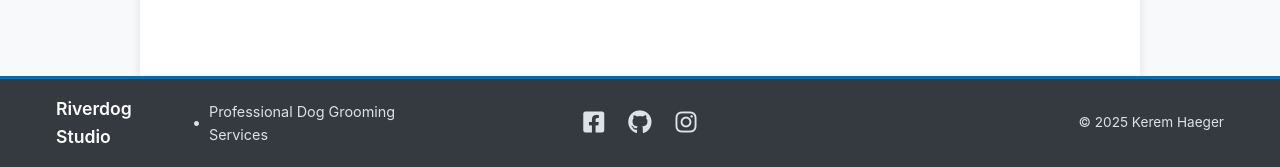
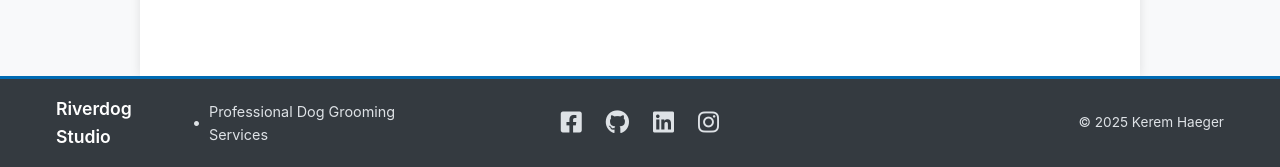
Before and after one commit to Kerem-Haeger/dog_booking_system, a Django app: page /register/ in a window 1280 px wide. Shown: the part 1460-1627 px from the top of the page. Run offline with Django 4.2, Linux system fonts and the light colour scheme; parts of the project's set-up code (start-up, migrations or seed data) failed here and were passed over.

Commit message:
Add linkedin link in footer

```diff
--- a/core/templates/core/base.html
+++ b/core/templates/core/base.html
@@ -144,6 +144,10 @@
                             class="social-link" aria-label="Go to my Github page">
                             <i class="fa-brands fa-github"></i>
                         </a>
+                        <a href="https://www.linkedin.com/in/kerem-haeger/" target="_blank" rel="noopener noreferrer"
+                            class="social-link" aria-label="Go to my LinkedIn page">
+                            <i class="fa-brands fa-linkedin"></i>
+                        </a>
                         <a href="https://www.instagram.com" target="_blank" rel="noopener noreferrer"
                             class="social-link" aria-label="Go to Instagram">
                             <i class="fa-brands fa-instagram"></i>
```
